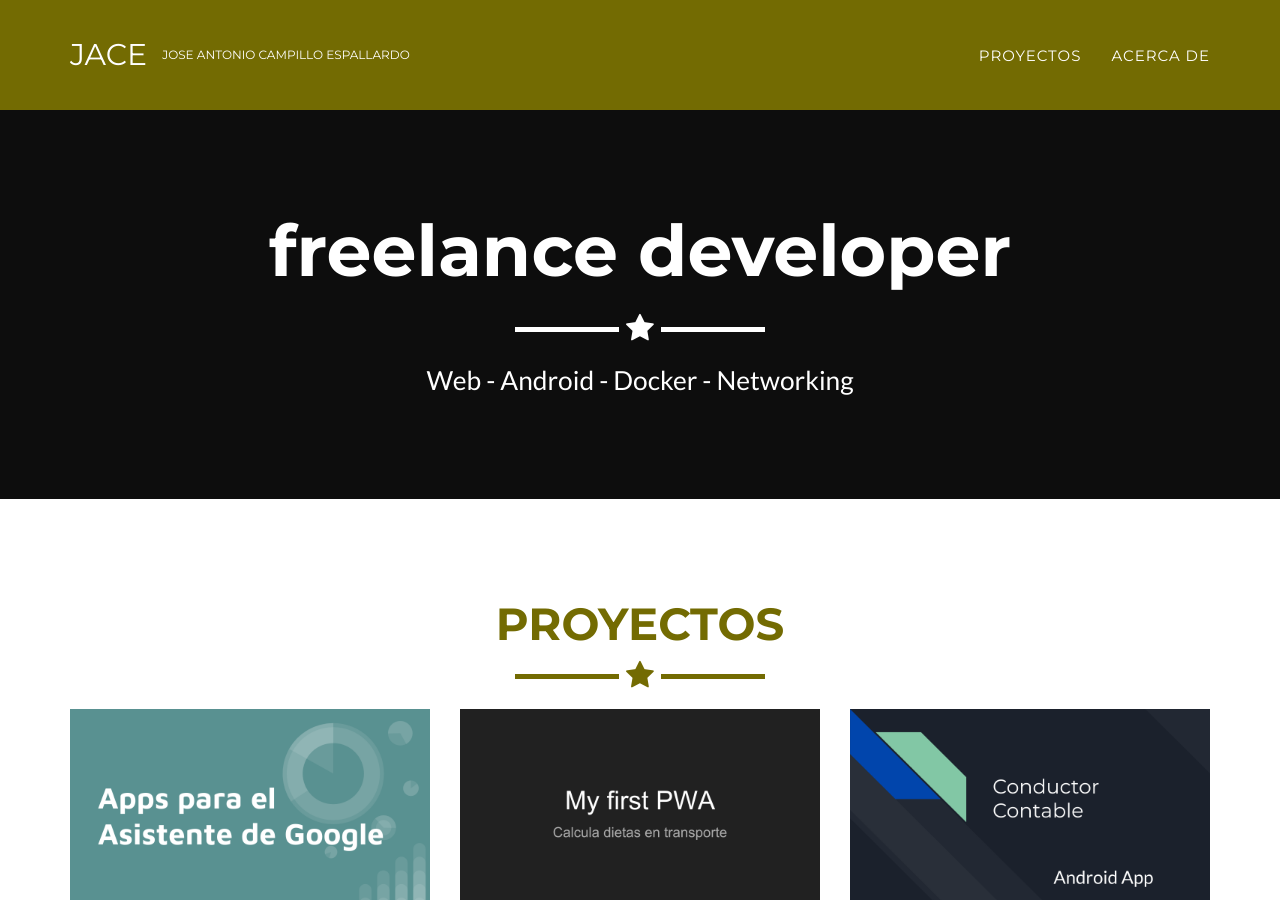
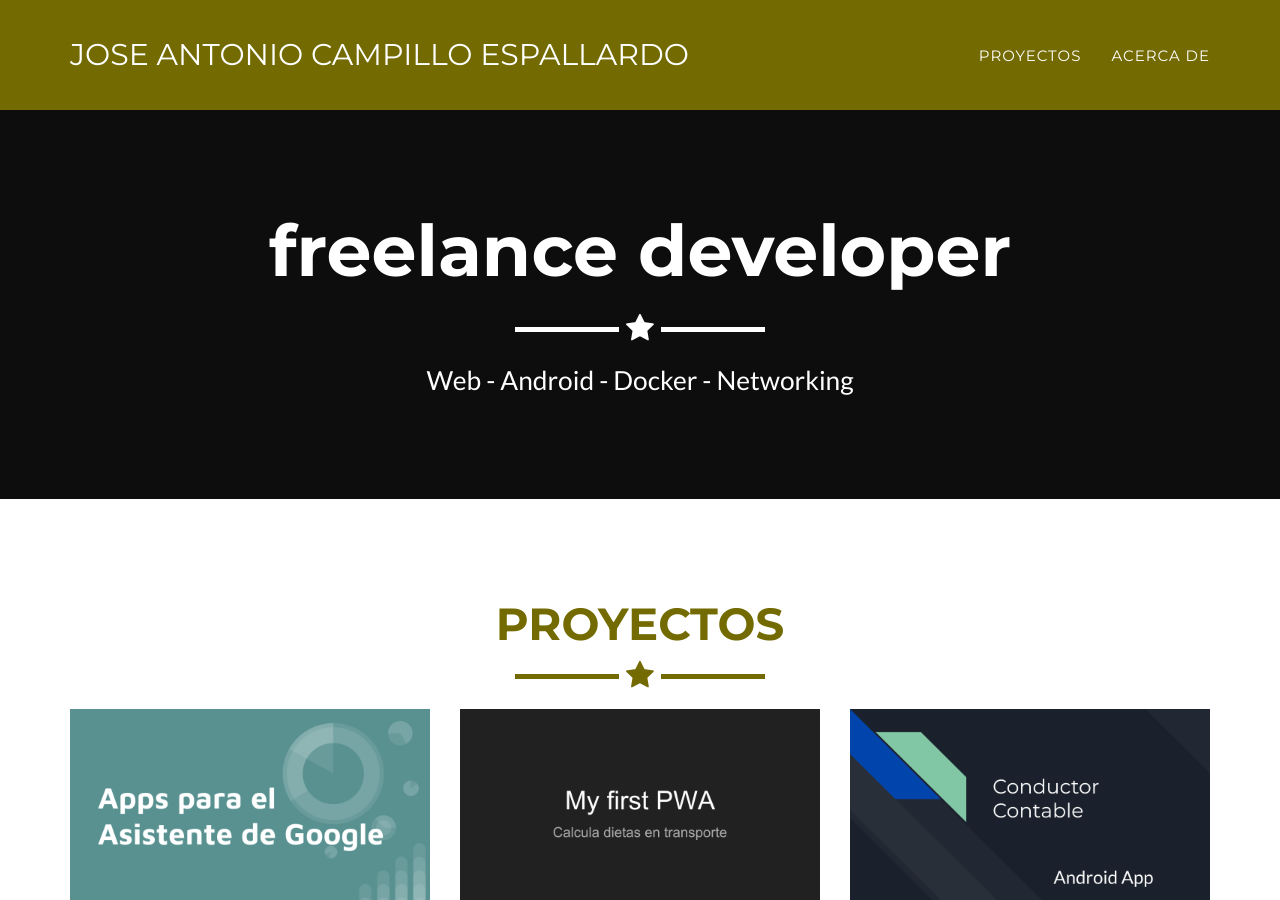
Before and after one commit to joseantoniocampillo/joseantoniocampillo.github.io, a Jekyll site: the page built from index.html, in a window 1280 px wide and 900 px high. Built offline with Jekyll 4.4.1, drawn with Linux system fonts in a browser that asks for light colours.

Commit message:
Update nav.html

```diff
--- a/_includes/nav.html
+++ b/_includes/nav.html
@@ -9,8 +9,8 @@
                     <span class="icon-bar"></span>
                     <span class="icon-bar"></span>
                 </button>
-                <a class="navbar-brand" href="#page-top">{{ site.title }}</a>
-                <a class="navbar-brand subtitle">{{ site.subtitle }}</a>
+                <a class="navbar-brand" href="#page-top">{{ site.subtitle }}</a>
+
             </div>
 
             <!-- Collect the nav links, forms, and other content for toggling -->
```
